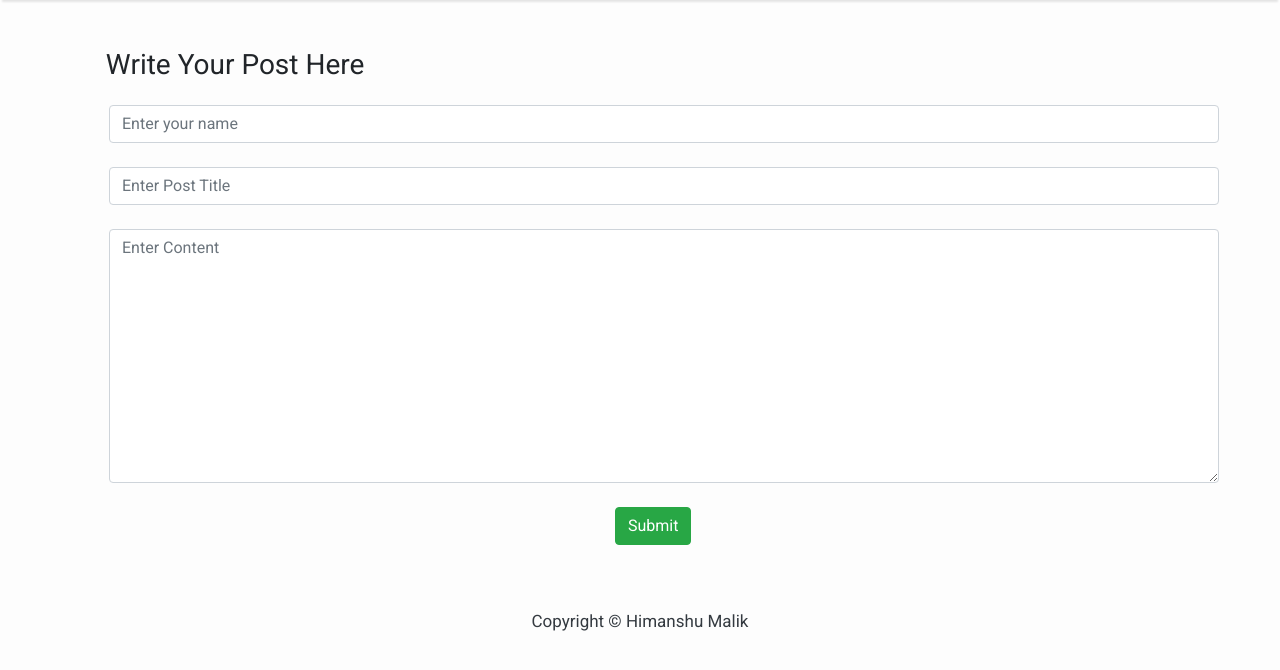
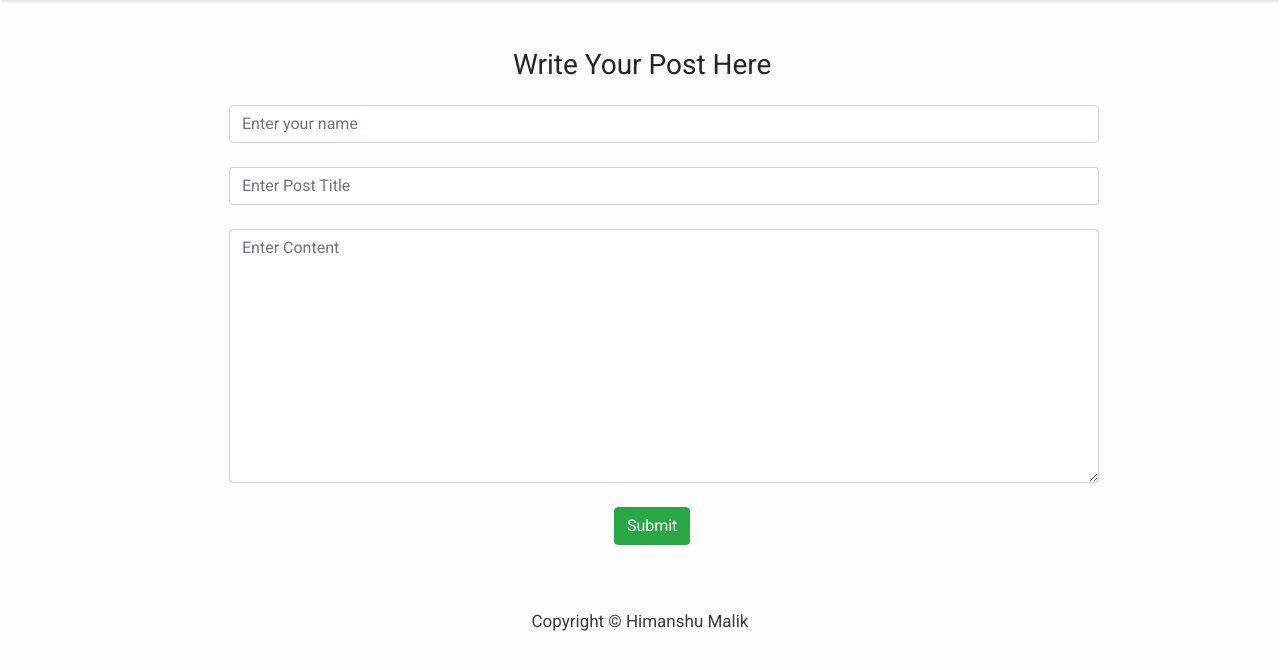
Before and after one commit to the-himanshu/TechBlog, a Django app: page /blog/makePost/ in a window 1280 px wide. Shown: the part 58-728 px from the top of the page. Run offline with Django 3.2, Linux system fonts and the light colour scheme; some libraries are stand-ins or nearby versions.

Commit message:
Update makePost.html

```diff
--- a/blog/templates/makePost.html
+++ b/blog/templates/makePost.html
@@ -1,6 +1,6 @@
 {% extends 'base.html' %} {% block content %}
 
-<div class="container my-5">
+<div class="container my-5 post">
     <h3>&nbsp&nbsp&nbspWrite Your Post Here</h3>
     <form action="savePost/" method="post">{% csrf_token %}
   <div class="form-group">
@@ -12,7 +12,7 @@
   <div class="form-group">
       <textarea class="form-control mx-4 my-4" id="cont" rows="10" name="cont" placeholder="Enter Content"></textarea>
   </div>
-   <button style='margin-left:530px;' type="submit" class="btn btn-success">Submit</button>
+   <button type="submit" class="btn btn-success submit">Submit</button>
 </form>
 </div>
 
```
